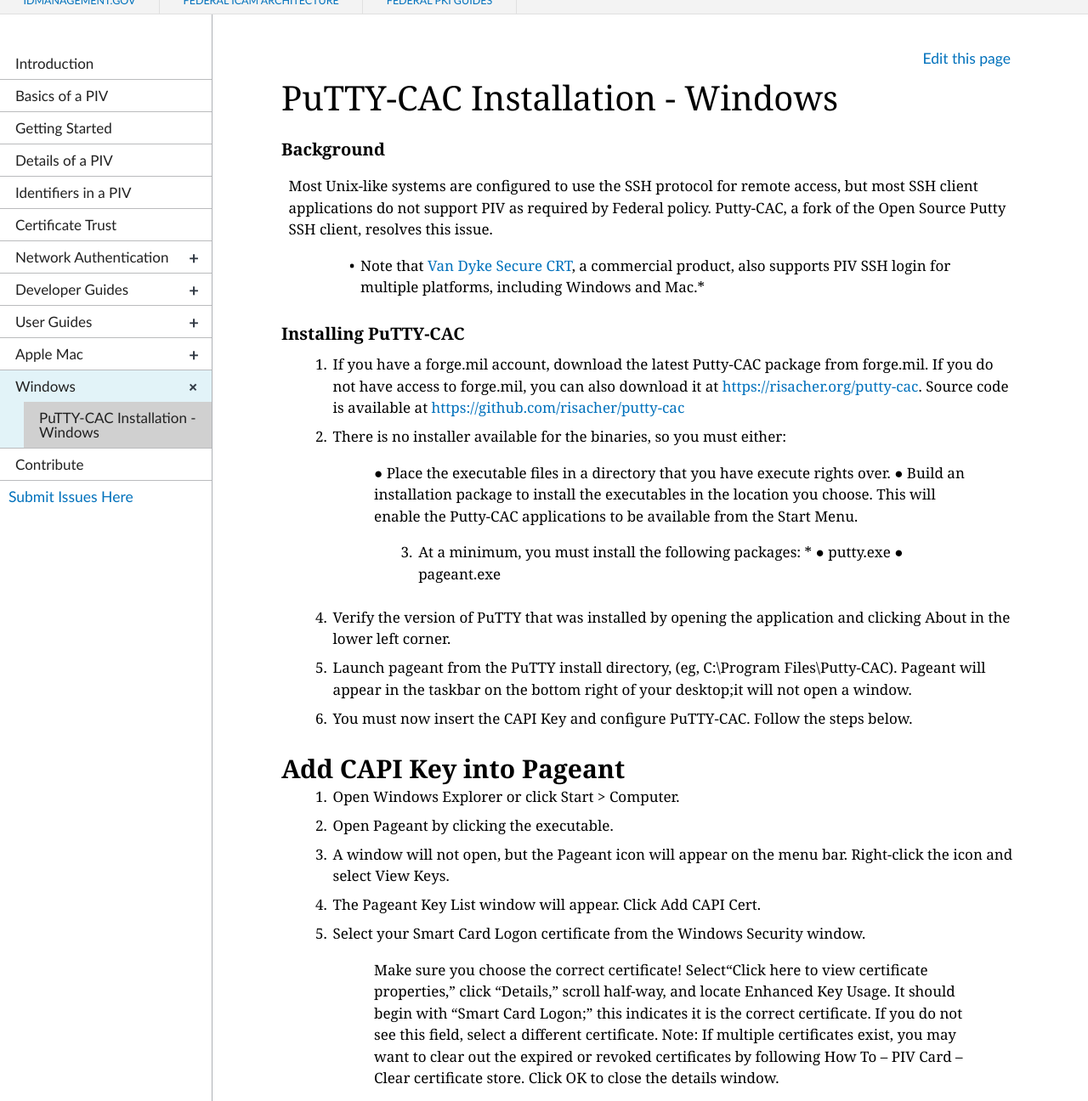
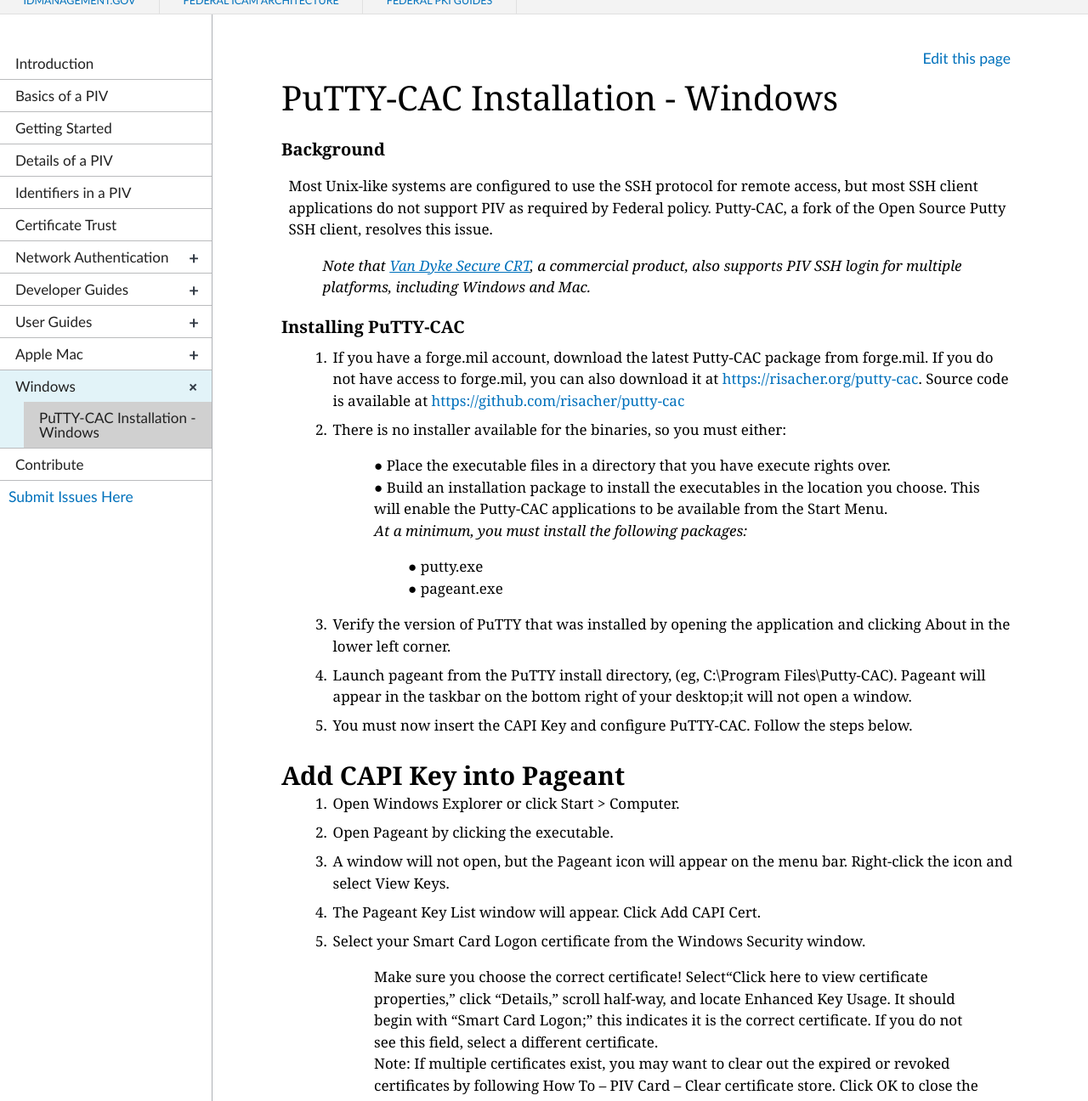
Before and after one commit to GSA/piv-guides, a Jekyll site: the page built from _windows/puttycac-install.md, in a window 1280 px wide and 1400 px high, cut to the strip 104-1400 px from the top of the window. Shown: the whole strip at 85% size. Built offline with Jekyll 4.4.1, drawn with Linux system fonts in a browser that asks for light colours; nearby versions of some CDN libraries; some of the changed text lies outside the part shown.

Commit message:
Fix various formatting issues

```diff
--- a/_windows/puttycac-install.md
+++ b/_windows/puttycac-install.md
@@ -8,16 +8,16 @@
 ### Background
 Most Unix-like systems are configured to use the SSH protocol for remote access, but most SSH client applications do not support PIV as required by Federal policy.  Putty-CAC, a fork of the Open Source Putty SSH client, resolves this issue.
 
-> * Note that [Van Dyke Secure CRT](https://www.vandyke.com/products/securecrt/index.html), a commercial product, also supports PIV SSH login for multiple platforms, including Windows and Mac.*
+> *Note that [Van Dyke Secure CRT](https://www.vandyke.com/products/securecrt/index.html), a commercial product, also supports PIV SSH login for multiple platforms, including Windows and Mac.*
 
 ### Installing PuTTY-CAC
 1. If you have a forge.mil account, download the latest Putty-CAC package from forge.mil. If you do not have access to forge.mil, you can also download it at [https://risacher.org/putty-cac](https://risacher.org/putty-cac). Source code is available at [https://github.com/risacher/putty-cac](https://github.com/risacher/putty-cac)
 2. There is no installer available for the binaries, so you must either:
-> ● Place the executable files in a directory that you have execute rights over.
-> ● Build an installation package to install the executables in the location you choose.  This will enable the Putty-CAC applications to be available from the Start Menu.
-> * At a minimum, you must install the following packages: *
-> ● putty.exe
-> ● pageant.exe
+> ● Place the executable files in a directory that you have execute rights over.<br>
+> ● Build an installation package to install the executables in the location you choose.  This will enable the Putty-CAC applications to be available from the Start Menu.<br>
+> *At a minimum, you must install the following packages:*<br>
+>> ● putty.exe<br>
+>> ● pageant.exe<br>
 3. Verify the version of PuTTY that was installed by opening the application and clicking About in the lower left corner.
 4. Launch pageant from the PuTTY install directory, (eg, C:\Program Files\Putty-CAC). Pageant will appear in the taskbar on the bottom right of your desktop;it will not open a window.
 5. You must now insert the CAPI Key and configure PuTTY-CAC. Follow the steps below.
@@ -29,7 +29,7 @@
 3. A window will not open, but  the Pageant icon will appear on the menu bar. Right-click the icon and select View Keys.
 4. The Pageant Key List window will appear. Click Add CAPI Cert.
 5. Select your Smart Card Logon certificate from the Windows Security window.
-> Make sure you choose the correct certificate! Select“Click here to view certificate properties,” click “Details,” scroll half-way, and locate Enhanced Key Usage. It should begin with “Smart Card Logon;” this indicates it is the correct certificate. If you do not see this field, select a different certificate.
+> Make sure you choose the correct certificate! Select“Click here to view certificate properties,” click “Details,” scroll half-way, and locate Enhanced Key Usage. It should begin with “Smart Card Logon;” this indicates it is the correct certificate. If you do not see this field, select a different certificate.<br>
 > Note: If multiple certificates exist, you may want to clear out the expired or revoked certificates by following How To – PIV Card – Clear certificate store. Click OK to close the details window.
 6. Highlight the correct Smart Card certificate and click OK.
 7. The Pageant Window will now display the certificate information.
```
